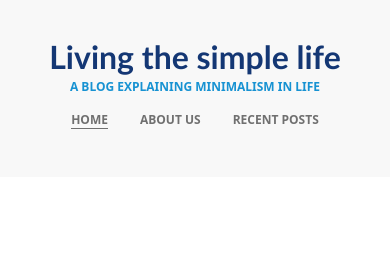
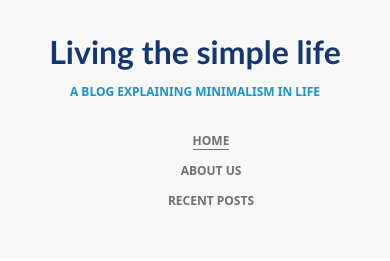
Before and after one commit to Mercy-Iyanu/Revolve, a plain HTML site: page index.html in a window 390 px wide. Drawn offline with Linux system fonts and the light colour scheme.

Commit message:
JotForm makeover.

```diff
--- a/index.html
+++ b/index.html
@@ -9,7 +9,8 @@
 </head>
 
 <body>
-    <div class="container">
+    <header>
+        <div class="container container-nav">
             <div class="header-title">
                 <h1>Living the simple life</h1>
                 <p>a blog explaining minimalism in life</p>
@@ -22,6 +23,7 @@
                 </ul>
             </nav>
         </div>
+    </header>
 
     <!-- <div class="container">
         <h1>Let's start <span>getting a little</span> more fancy</h1>
--- a/nav.css
+++ b/nav.css
@@ -4,19 +4,36 @@ body {
 }
 
 .container {
-    text-align: center;
+    width: 90%;
+    max-width: 900px;
+    margin: 0 auto;
+}
+
+.container-nav {
+    display: flex;
+    justify-content: space-between;
+}
+
+@media (max-width: 600px) {
+    .container-nav {
+        flex-direction: column;
+    }
+
+    header {
+        text-align: center;
+    }
+}
+
+header {
     padding: 2em 0;
     background: #f8f8f8;
-}
-
-.header-title {
-    line-height: .5em;
 }
 
 .header-title h1 {
     font-family: 'Trebuchet MS', 'Lucida Sans Unicode', 'Lucida Grande', 'Lucida Sans', Arial, sans-serif;
     font-size: 2rem;
     color: #143774;
+    margin: 0;
 }
 
 .header-title p {
@@ -33,8 +50,18 @@ nav ul {
     justify-content: center;
 }
 
+@media (max-width: 600px) {
+    nav ul {
+        display: block;
+    }
+
+    nav ul li {
+        margin: .5rem 0;
+    }
+}
+
 nav ul li {
-    margin: 0 1em;
+    margin-left: 2em;
 }
 
 nav ul li a {
```
Lines whose indentation alone changed are shown as unchanged.
